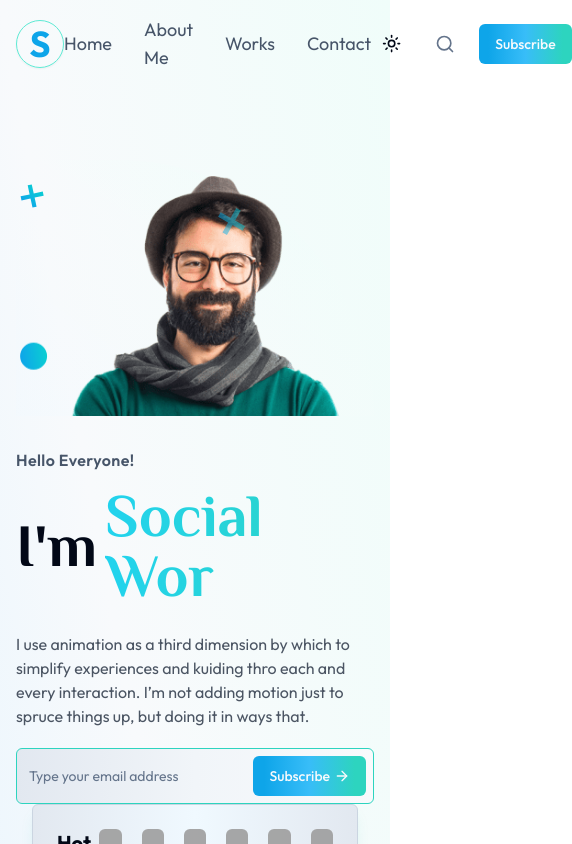
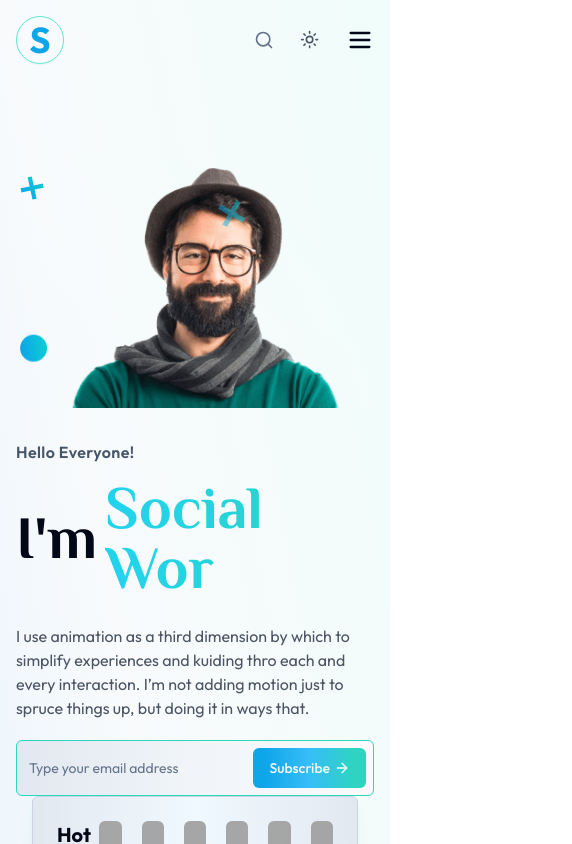
Before and after one commit to dropnowsanu/sanu, a Next.js app: page / in a window 390 px wide. Shown: the top 844 px of the page, 572 px wide, since content can reach past the window. Built offline with nearby package versions, Linux system fonts and the light colour scheme; grey boxes are pictures that could not be loaded.

Commit message:
Header Responsive Done

```diff
--- a/app/_components/Header.tsx
+++ b/app/_components/Header.tsx
@@ -1,7 +1,7 @@
 "use client";
 import Logo from "@/components/Logo";
 import { Button } from "@/components/ui/button";
-import { Search } from "lucide-react";
+import { Menu, Search } from "lucide-react";
 import { motion } from "framer-motion";
 import Link from "next/link";
 import { ModeToggle } from "@/components/ModeToggle";
@@ -52,7 +52,7 @@ const Header = (props: Props) => {
             initial={{ opacity: 0 }}
             animate={{ opacity: 1 }}
             transition={{ duration: 0.6 }}
-            className="flex items-center gap-8"
+            className="md:flex items-center gap-8 hidden"
           >
             {Links.map((link) => (
               <Link
@@ -73,7 +73,16 @@ const Header = (props: Props) => {
               </Link>
             ))}
           </motion.ul>
-          <div className="flex items-center gap-6">
+          <div className="flex items-center gap-4 md:gap-6">
+            <motion.div
+              initial={{ opacity: 0 }}
+              animate={{ opacity: 1 }}
+              whileHover={{ scale: 1.5 }}
+              whileTap={{ scale: 2 }}
+              transition={{ duration: 0.5 }}
+            >
+              <Search className="w-5 h-5 text-muted-foreground cursor-pointer hover:text-slate-900" />
+            </motion.div>
             <motion.div
               initial={{ opacity: 0 }}
               animate={{ opacity: 1 }}
@@ -86,23 +95,14 @@ const Header = (props: Props) => {
             <motion.div
               initial={{ opacity: 0 }}
               animate={{ opacity: 1 }}
-              whileHover={{ scale: 1.5 }}
-              whileTap={{ scale: 2 }}
-              transition={{ duration: 0.5 }}
-            >
-              <Search className="w-5 h-5 text-muted-foreground cursor-pointer" />
-            </motion.div>
-
-            <motion.div
-              initial={{ opacity: 0 }}
-              animate={{ opacity: 1 }}
               whileHover={{ scale: 1.1 }}
               whileTap={{ scale: 1.5 }}
               transition={{ duration: 1.5 }}
             >
-              <Button className="bg-gradient-to-r from-sky-500 from-10% via-sky-400 via-50% to-teal-400 to-90% ">
+              <Button className="bg-gradient-to-r from-sky-500 from-10% via-sky-400 via-50% to-teal-400 to-90% hidden md:block">
                 Subscribe
               </Button>
+              <Menu className="w-7 h-7 sm:hidden" />
             </motion.div>
           </div>
         </div>
--- a/components/ModeToggle.tsx
+++ b/components/ModeToggle.tsx
@@ -26,7 +26,7 @@ export function ModeToggle() {
             whileHover={{ rotate: 180 }}
             transition={{ duration: 0.6 }}
           >
-            <SunIcon className="h-[1.2rem] w-[1.2rem] rotate-0 scale-100 transition-all dark:-rotate-90 dark:scale-0" />
+            <SunIcon className="h-[1.2rem] w-[1.2rem] rotate-0 scale-100 transition-all dark:-rotate-90 dark:scale-0 text-slate-600 hover:text-slate-900" />
           </motion.div>
           <MoonIcon className="absolute h-[1.2rem] w-[1.2rem] rotate-90 scale-0 transition-all dark:rotate-0 dark:scale-100" />
           <span className="sr-only">Toggle theme</span>
```
